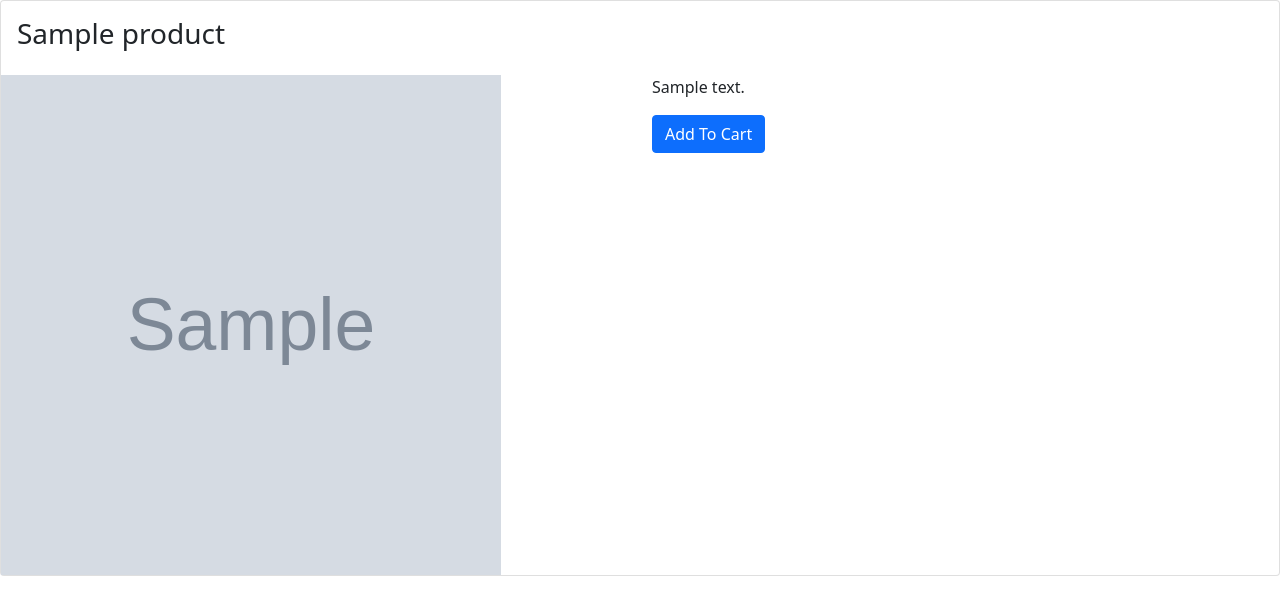
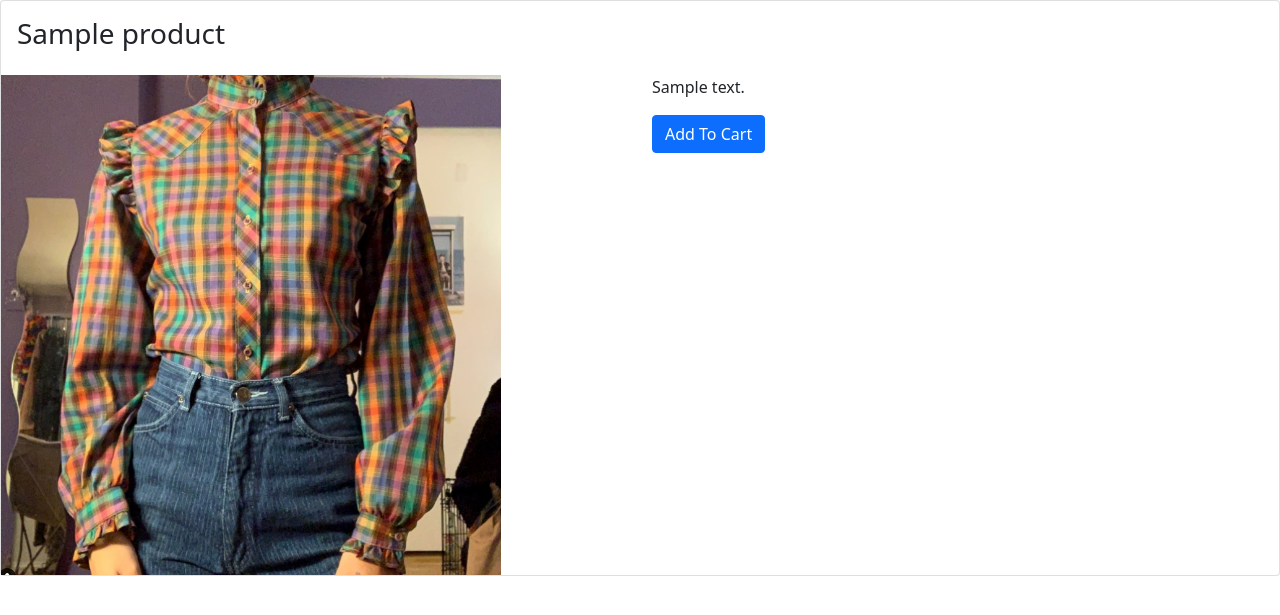
Before and after one commit to jameschandler1/eseven, a Django app: page /products/1/ in a window 1280 px wide. Shown: the part 48-663 px from the top of the page. Run offline with Django 3.2, Linux system fonts and the light colour scheme; tables that the repository leaves empty hold one stand-in row (values such as "Sample post"); grey boxes marked "Sample" are stand-in pictures; some libraries are stand-ins or nearby versions.

Commit message:
templates

```diff
--- a/eseven/templates/product_detail.html
+++ b/eseven/templates/product_detail.html
@@ -1,5 +1,5 @@
 {% extends 'base.html' %} {% block content %}
-
+{% load static %}
 <div class="card">
     <div class="card-body"
     <div class="panel-heading">
@@ -8,7 +8,7 @@
     <div class="panel-body">
         <div class="row">
         <div class="col-md-6">
-            <img src="{{ product.image }}" class="img-responsive" height="500" width="500" />
+            <img src="{% static 'media/4/yes.png' %}" class="img-responsive" height="500" width="500" />
         </div>
         <div class="col-md-6">
             <p>{{ product.description }}</p>
--- a/the_app/settings.py
+++ b/the_app/settings.py
@@ -33,8 +33,6 @@ ALLOWED_HOSTS = ['localhost', 'e7vintage.herokuapp.com']
 # Application definition
 
 INSTALLED_APPS = [
-    'whitenoise.runserver_nostatic',
-    'django.contrib.staticfiles',
     'django.contrib.admin',
     'django.contrib.auth',
     'django.contrib.contenttypes',
@@ -42,6 +40,7 @@ INSTALLED_APPS = [
     'django.contrib.messages',
     'eseven',
     'cart',
+    'django.contrib.staticfiles',
 ]
 
 
@@ -94,7 +93,7 @@ DATABASES = {
 DATABASES['default'] = dj_database_url.config(conn_max_age=600, ssl_require=True)
 import django_heroku
 django_heroku.settings(locals())
-STATICFILES_STORAGE = 'whitenoise.storage.CompressedManifestStaticFilesStorage'
+
 
 # Password validation
 # https://docs.djangoproject.com/en/3.2/ref/settings/#auth-password-validators
@@ -166,3 +165,4 @@ MEDIA_URL = '/media/'
 
 # Path where media is stored
 MEDIA_ROOT = os.path.join(BASE_DIR, 'media')
+STATICFILES_STORAGE = 'whitenoise.storage.CompressedManifestStaticFilesStorage'
```
